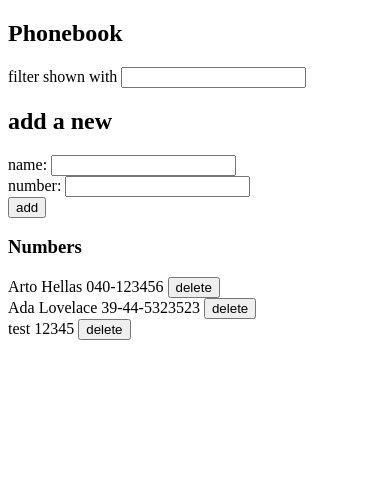
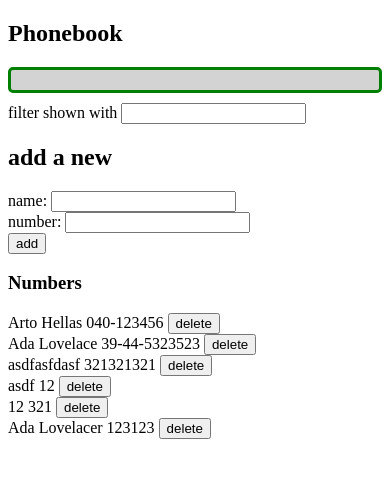
Before and after one commit to rudnam/FSO, a React (Create React App) app in the folder part2/phonebook/: page / in a window 390 px wide. Shown: the top 478 px of the page. Built offline with nearby package versions, Linux system fonts and the light colour scheme; data requests are answered from the project's data file.

Commit message:
Do 2.16: Phonebook step11

```diff
--- a/part2/phonebook/db.json
+++ b/part2/phonebook/db.json
@@ -11,9 +11,24 @@
       "id": 2
     },
     {
-      "name": "test",
-      "number": "12345",
+      "name": "asdfasfdasf",
+      "number": "321321321",
       "id": 3
+    },
+    {
+      "name": "asdf",
+      "number": "12",
+      "id": 4
+    },
+    {
+      "name": "12",
+      "number": "321",
+      "id": 5
+    },
+    {
+      "name": "Ada Lovelacer",
+      "number": "123123",
+      "id": 6
     }
   ]
 }
--- a/part2/phonebook/src/App.js
+++ b/part2/phonebook/src/App.js
@@ -1,5 +1,6 @@
 import { useState, useEffect } from 'react'
 import Filter from './components/Filter'
+import Notification from './components/Notification'
 import PersonForm from './components/PersonForm'
 import Persons from './components/Persons'
 import PersonService from './services/PersonService'
@@ -9,6 +10,7 @@ const App = () => {
   const [newName, setNewName] = useState('')
   const [newNumber, setNewNumber] = useState('')
   const [filterValue, setFilterValue] = useState('')
+  const [notifMessage, setNotifMessage] = useState('')
 
   useEffect(() => {
     PersonService
@@ -29,6 +31,10 @@ const App = () => {
             setPersons(persons.map(person => person.id !== personToUpdate.id ? person : returnedPerson))
             setNewName('')
             setNewNumber('')
+            setNotifMessage(`Updated ${personToUpdate.name}`)
+            setTimeout(() => {
+              setNotifMessage(null)
+            }, 3000)
           })
       }
       return
@@ -43,6 +49,10 @@ const App = () => {
         setPersons(persons.concat(returnedPerson))
         setNewName('')
         setNewNumber('')
+        setNotifMessage(`Added ${returnedPerson.name}`)
+        setTimeout(() => {
+          setNotifMessage(null)
+        }, 3000)
       })
 
   }
@@ -63,10 +73,14 @@ const App = () => {
     if (window.confirm(`Delete ${personToDelete.name}?`)) {
       PersonService
         .deletePerson(personToDelete.id)
-        .then(returnedPerson => {
+        .then(() => {
           setPersons(persons.filter(person => {
             return person.id !== personToDelete.id
           }))
+          setNotifMessage(`Deleted ${personToDelete.name}`)
+          setTimeout(() => {
+            setNotifMessage(null)
+          }, 3000)
         })
     }
 
@@ -79,6 +93,7 @@ const App = () => {
   return (
     <div>
       <h2>Phonebook</h2>
+      <Notification message={notifMessage} />
       <Filter value={filterValue} handleEvent={handlefilterValueChange} />
       <h2>add a new</h2>
       <PersonForm
--- /dev/null
+++ b/part2/phonebook/src/components/Notification.js
@@ -0,0 +1,22 @@
+const Notification = ({ message }) => {
+    const notifStyle = {
+        color: 'green',
+        background: 'lightgrey',
+        fontSize: 20,
+        borderStyle: 'solid',
+        borderRadius: 5,
+        padding: 10,
+        marginBottom: 10
+    }
+    if (message === null) {
+        return null
+    }
+
+    return (
+        <div style={notifStyle}>
+            {message}
+        </div>
+    )
+}
+
+export default Notification
```
